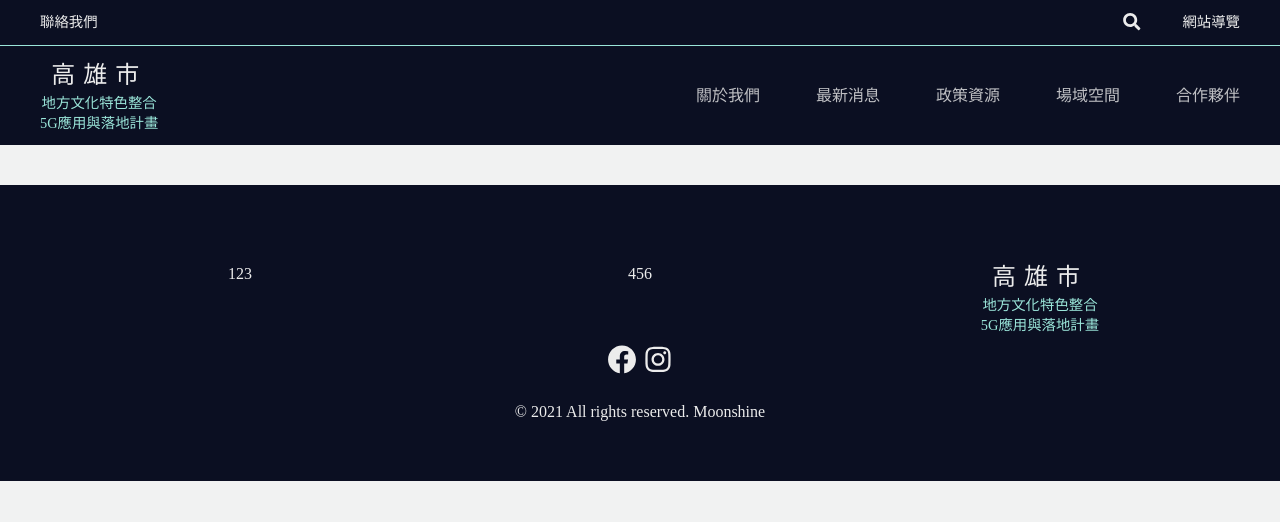
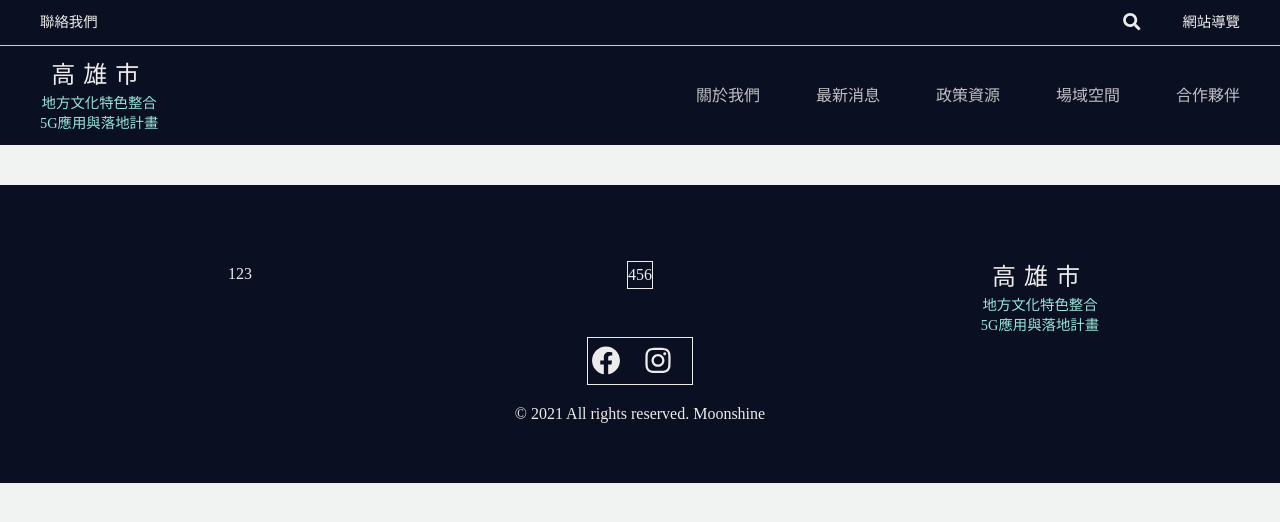
Before and after one commit to MoonShineVFX/5g-site-web, a Next.js app: page / in a window 1280 px wide. Shown: the top 522 px of the page. Built offline with nearby package versions, Linux system fonts and the light colour scheme.

Commit message:
- Add to test

```diff
--- a/src/containers/Footer.js
+++ b/src/containers/Footer.js
@@ -29,13 +29,20 @@ const FooterLayout = styled('footer')(({ theme }) => ({
         fontSize: '1.8em',
         'a': {
             color: theme.palette.containerTextColor,
+            marginRight: '16px',
         },
     },
     '.footer-copyright': {
+        textAlign: 'center',
         'p': {
             marginBottom: '0',
         },
     },
+    '.align-box': {
+        border: '1px solid',
+        textAlign: 'left',
+        display: 'inline-block',
+    }
 }));
 
 //
@@ -52,7 +59,9 @@ const Footer = () => (
             </Grid>
 
             <Grid item xs>
+                <div className="align-box">
                     456
+                </div>
             </Grid>
 
             <Grid item xs>
@@ -67,6 +76,7 @@ const Footer = () => (
         >
             <Grid item xs></Grid>
             <Grid item xs>
+                <div className="align-box">
                     {
                         socialMedia.map(({ url, icon }, idx) => (
 
@@ -79,6 +89,7 @@ const Footer = () => (
 
                         ))
                     }
+                </div>
             </Grid>
             <Grid item xs></Grid>
         </Grid>
```
Lines whose indentation alone changed are shown as unchanged.
